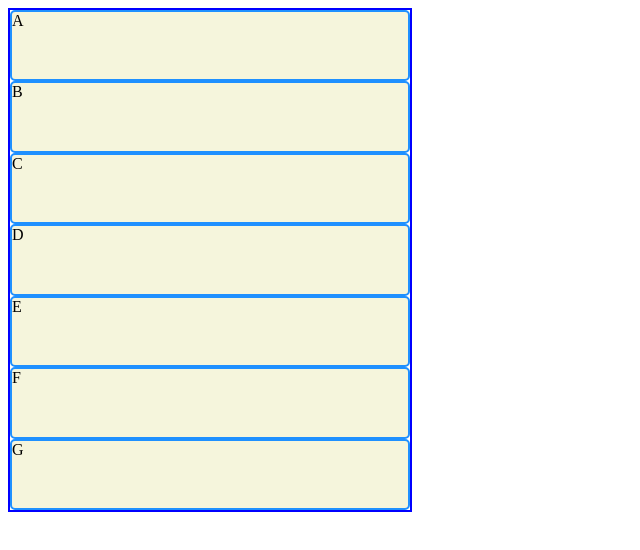
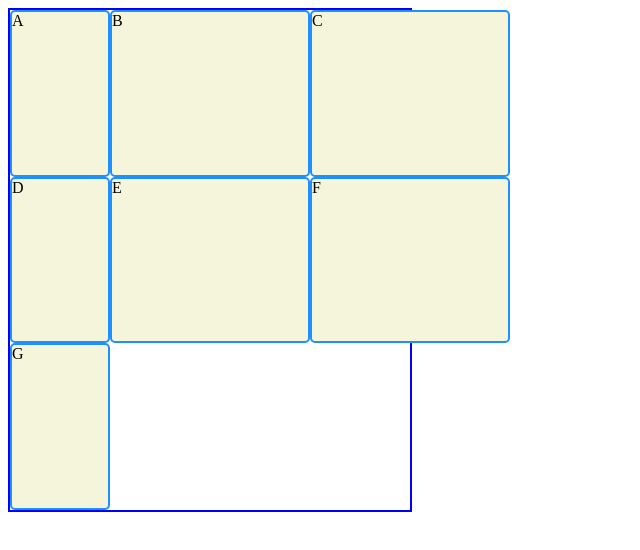
Before and after one commit to jayj10080/TG-Pre-Work, a plain HTML site: page index.html in a window 1280 px wide. Shown: the whole page, without its empty margins (0-640 px from the left). Drawn offline with Linux system fonts and the light colour scheme.

Commit message:
3. Creating Columns

```diff
--- a/style.css
+++ b/style.css
@@ -3,6 +3,7 @@
   width: 400px;
   height: 500px;
   display: grid;
+  grid-template-columns: 100px 50% 200px;
 }
 
 .box {
```
